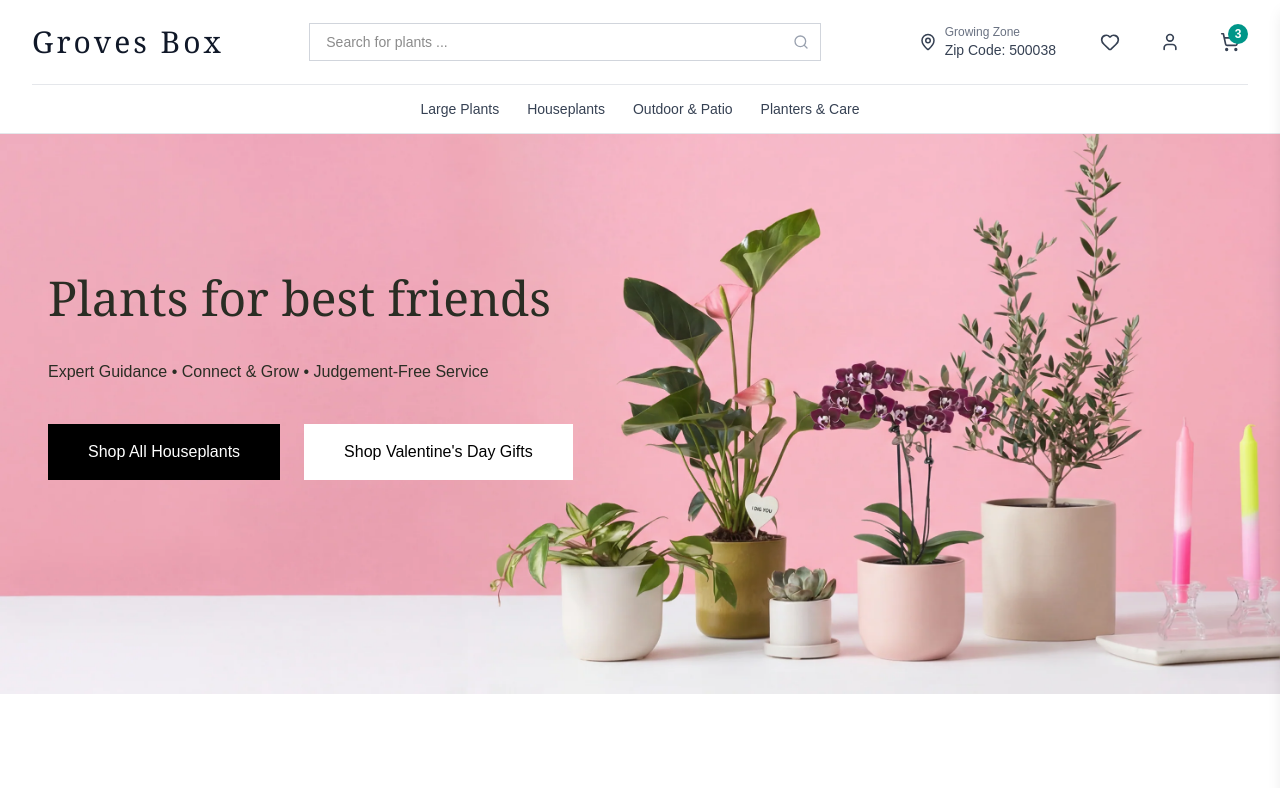
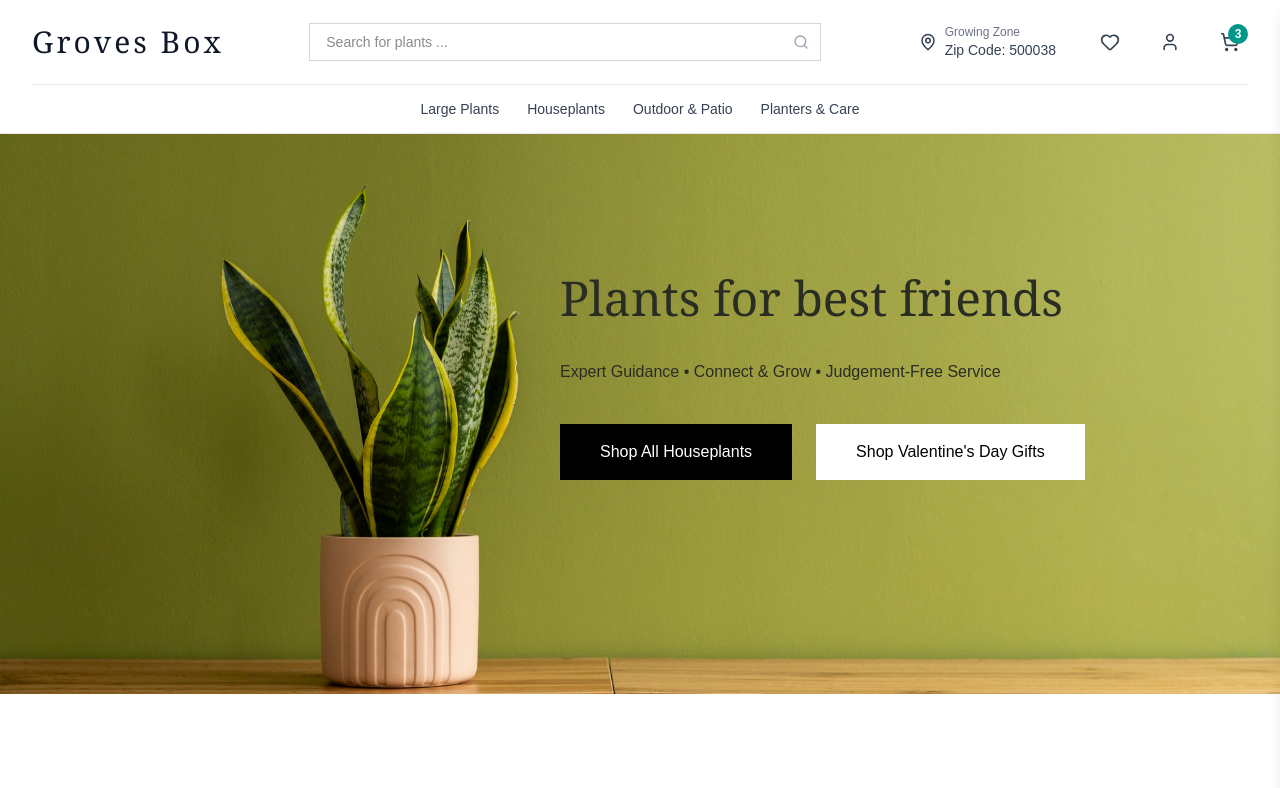
Before and after one commit to Yesh21102001/Groves_Box, a Next.js app: page / in a window 1280 px wide. Shown: the top 788 px of the page. Built offline with nearby package versions, Linux system fonts and the light colour scheme.

Commit message:
first commit

```diff
--- a/src/components/Home/Home.jsx
+++ b/src/components/Home/Home.jsx
@@ -165,24 +165,21 @@ export default function HomePage() {
     lg:min-h-[70vh]
     2xl:min-h-[85vh]
     px-4 sm:px-6 lg:px-12 2xl:px-24
-    flex items-center
+    flex items-center justify-end
     bg-cover bg-center
   "
-        style={{ backgroundImage: "url('/images/desktop2.png')" }}
+        style={{ backgroundImage: "url('/images/2151022072.jpg')" }}
       >
-        {/* Optional overlay (keep empty if image is clean) */}
+        {/* Optional overlay */}
         <div className="absolute inset-0"></div>
 
-        <div className="relative w-full max-w-7xl 2xl:max-w-[1600px] mt-[-80px] mx-auto">
-          <div className="max-w-xl sm:max-w-2xl">
+        <div className="relative w-full max-w-7xl 2xl:max-w-[1600px] mt-[-80px]">
+          <div className="max-w-xl sm:max-w-2xl ml-auto">
 
             <h1
               className="
           font-serif font-light text-[#2a2d24]
-          text-3xl
-          sm:text-4xl
-          lg:text-5xl
-          2xl:text-6xl
+          text-3xl sm:text-4xl lg:text-5xl 2xl:text-6xl
           leading-tight
           mb-6 sm:mb-8
         "
@@ -219,8 +216,7 @@ export default function HomePage() {
               <Link
                 href="/collections"
                 className="
-                bg-white
-             text-black
+            bg-white text-black
             px-8 lg:px-10
             py-3 lg:py-4
             text-base lg:text-l
@@ -231,9 +227,11 @@ export default function HomePage() {
                 Shop Valentine's Day Gifts
               </Link>
             </div>
+
           </div>
         </div>
       </section>
+
 
 
       {/* MOST POPULAR PLANTS */}
```
Also changed, not shown: public/images/2151022072.jpg (added), public/images/2151022100.jpg (added).
